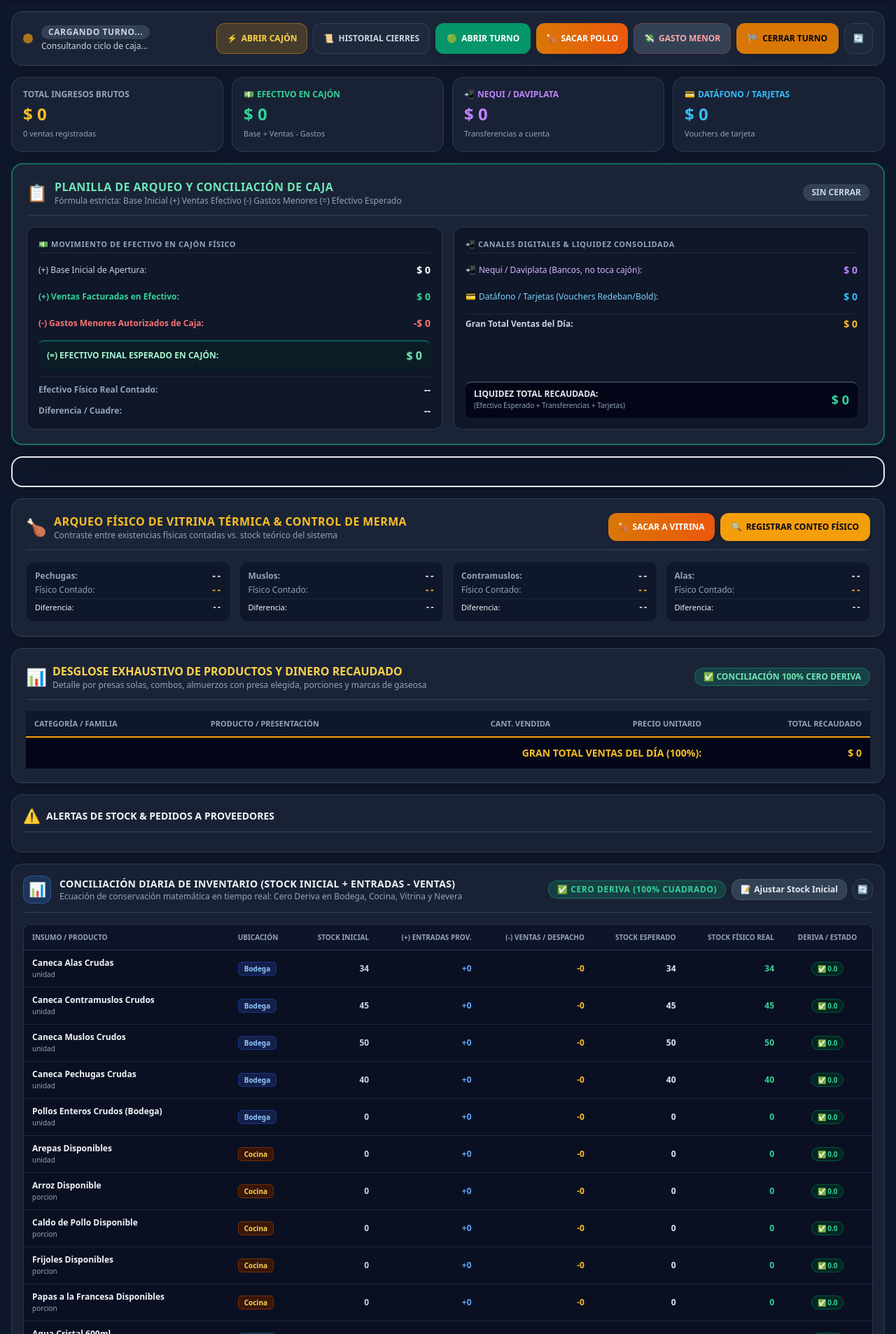
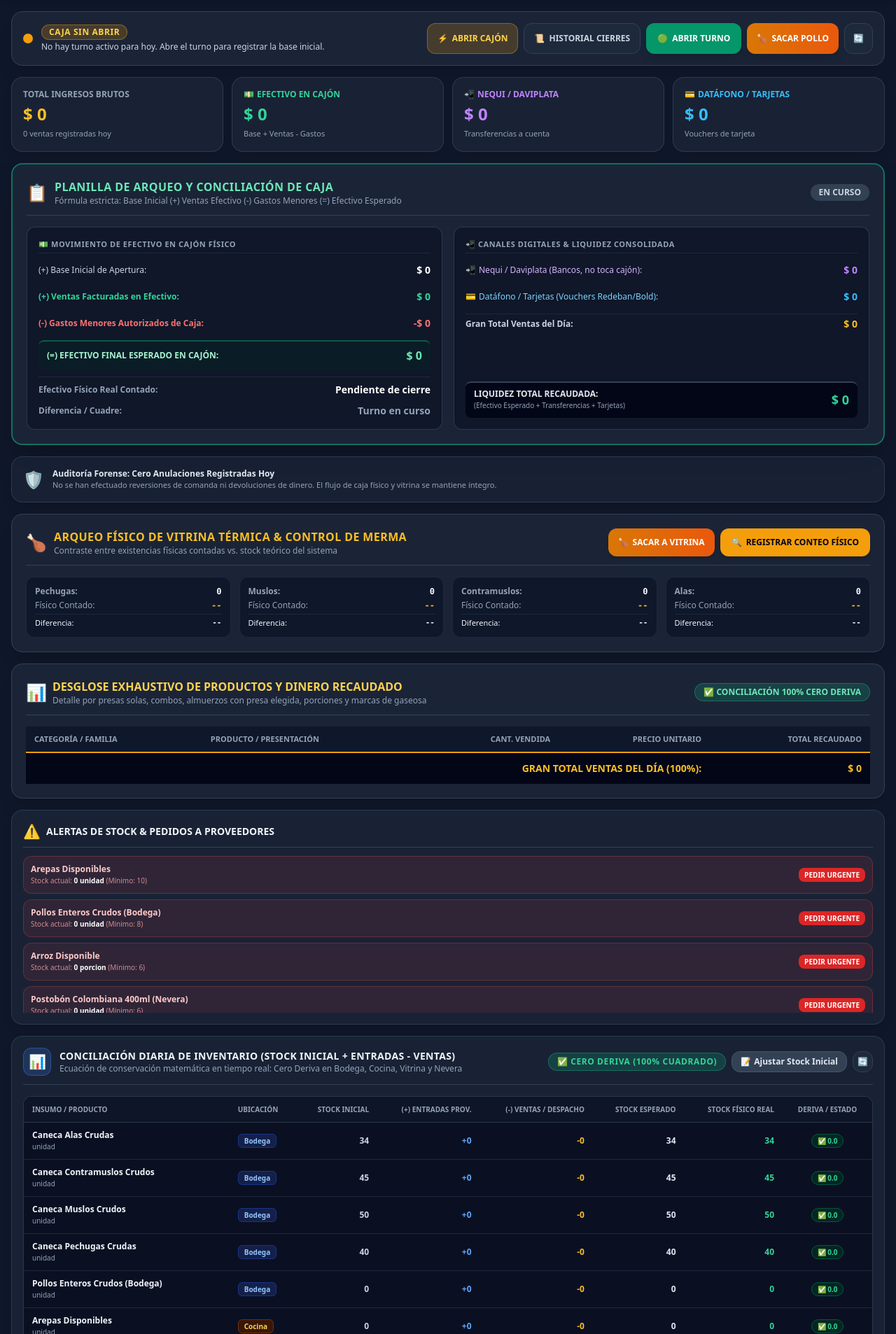
Before and after one commit to josemp89/pollo-apanado, a FastAPI app: page /caja in a window 1280 px wide. Shown: the part 98-2004 px from the top of the page at 70% size. Run offline with FastAPI, Linux system fonts and the light colour scheme; data comes from the database, SQL or seed files in the repository; data that the repository does not hold is empty; some libraries are stand-ins or nearby versions.

Commit message:
fix(cash): corregir sintaxis JS en calculateSantiagoTotals y visibilidad inicial de botones de turno

```diff
--- a/app/templates/cash.html
+++ b/app/templates/cash.html
@@ -102,11 +102,11 @@
           <span>🍗</span>
           <span>SACAR POLLO</span>
         </button>
-        <button id="btnRegisterExpense" onclick="openExpenseModal()" class="h-11 px-3.5 rounded-xl bg-slate-700 hover:bg-slate-600 active:scale-95 text-red-300 font-bold text-xs border border-red-500/30 transition flex items-center space-x-1.5 select-none">
+        <button id="btnRegisterExpense" onclick="openExpenseModal()" class="hidden h-11 px-3.5 rounded-xl bg-slate-700 hover:bg-slate-600 active:scale-95 text-red-300 font-bold text-xs border border-red-500/30 transition flex items-center space-x-1.5 select-none">
           <span>💸</span>
           <span>GASTO MENOR</span>
         </button>
-        <button id="btnCloseShift" onclick="openCloseShiftModal()" class="h-11 px-4 rounded-xl bg-amber-600 hover:bg-amber-500 active:scale-95 text-slate-950 font-black text-xs shadow-lg transition flex items-center space-x-1.5 select-none">
+        <button id="btnCloseShift" onclick="openCloseShiftModal()" class="hidden h-11 px-4 rounded-xl bg-amber-600 hover:bg-amber-500 active:scale-95 text-slate-950 font-black text-xs shadow-lg transition flex items-center space-x-1.5 select-none">
           <span>🏁</span>
           <span>CERRAR TURNO</span>
         </button>
@@ -1610,7 +1610,8 @@
         crudo: { pechuga: crudoPechuga, contramuslo: crudoContramuslo, muslo: crudoMuslo, ala: crudoAla, total: totalCrudo },
         frito: { pechuga: fritoPechuga, contramuslo: fritoContramuslo, muslo: fritoMuslo, ala: fritoAla, total: totalFrito },
         totalPresas: totalPresas
-      }
+      };
+    }
 
     function applySantiagoChickenTotals() {
       const totals = calculateSantiagoTotals();
```
